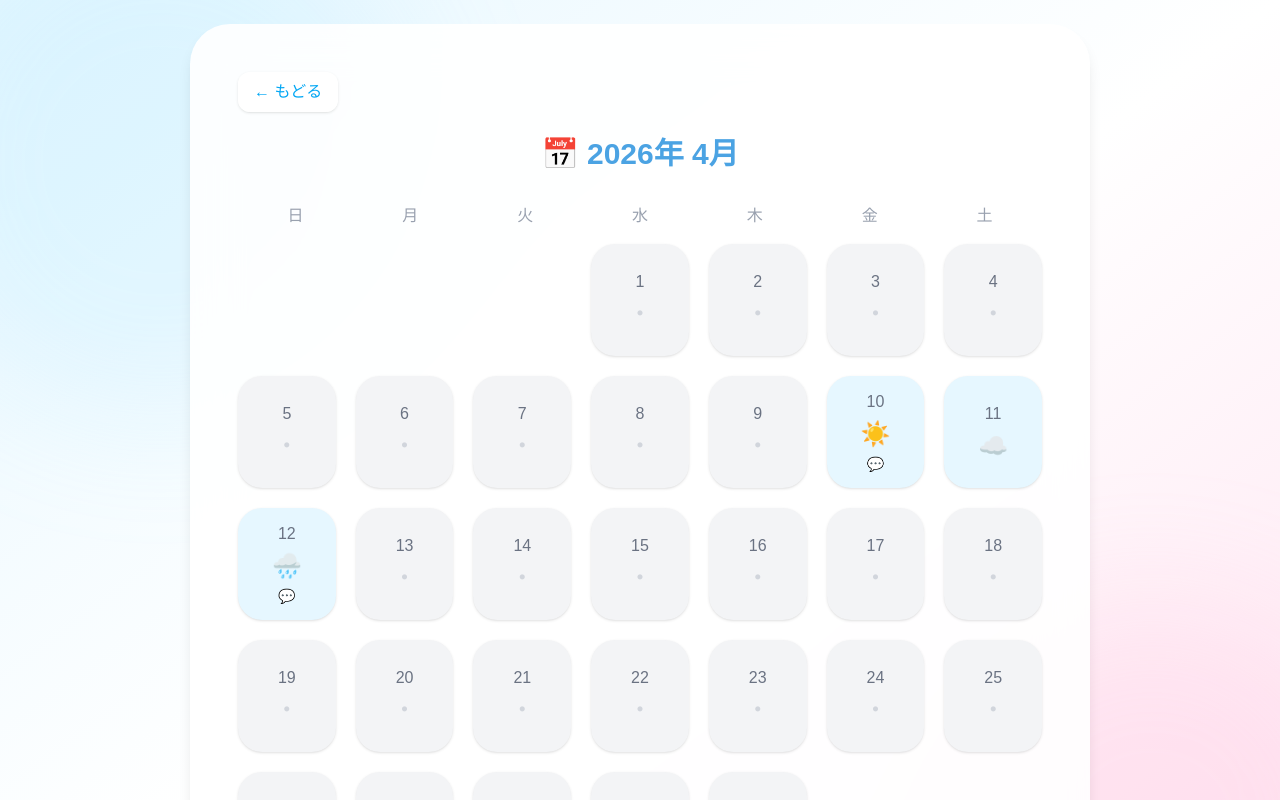
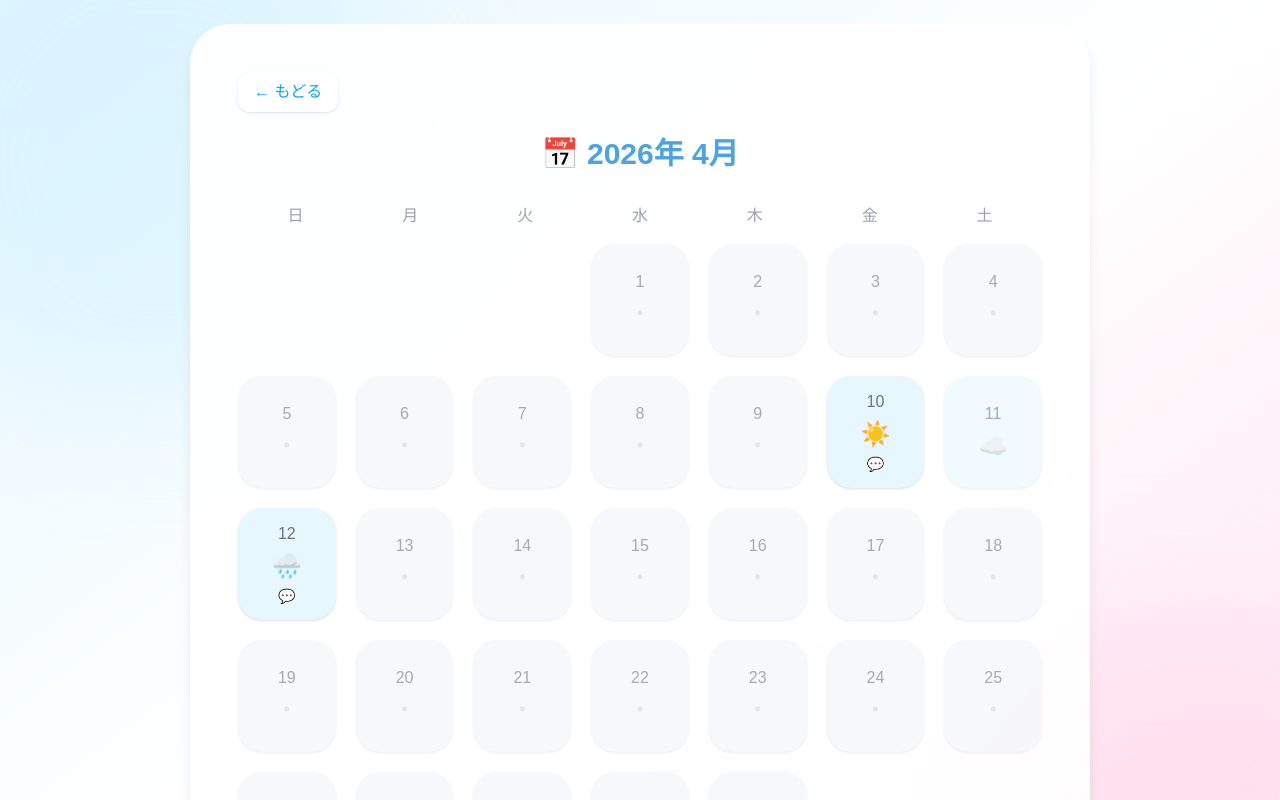
Before and after one commit to ms-engineer-bc26-01/teamC_section_7_new, a Next.js app in the folder frontend/: page /history in a window 1280 px wide. Shown: the top 800 px of the page. Built offline with nearby package versions, Linux system fonts and the light colour scheme; a web font is replaced by a local one.

Commit message:
fix:細かい修正した（KEY問題）

```diff
--- a/frontend/src/app/history/page.tsx
+++ b/frontend/src/app/history/page.tsx
@@ -28,7 +28,7 @@ export default function HistoryPage() {
   const weekDays = ["日", "月", "火", "水", "木", "金", "土"];
 
   return (
-    <main className="min-h-screen flex items-center justify-center bg-gradient-to-br from-[#E6F7FF] via-white to-[#FFE4F1] relative overflow-hidden p-6">
+    <main className="flex-1 flex items-center justify-center bg-gradient-to-br from-[#E6F7FF] via-white to-[#FFE4F1] relative overflow-hidden p-6">
 
       {/* 背景ぼかし */}
       <div className="absolute -top-24 -left-24 w-[32rem] h-[32rem] bg-[#A7E3FF]/20 rounded-full blur-3xl" />
@@ -37,18 +37,17 @@ export default function HistoryPage() {
       {/* メインカード */}
       <div className="relative z-10 w-[900px] bg-white/90 backdrop-blur-xl rounded-[40px] p-12 shadow-lg">
 
-        {/* 🔙 戻るボタン */}
+        {/* 戻る */}
         <div className="mb-6">
           <button
             onClick={() => router.push("/home")}
-            className="px-4 py-2 bg-white/80 backdrop-blur rounded-xl shadow-sm
-                       text-sky-500 hover:scale-105 transition-all"
+            className="px-4 py-2 bg-white/80 backdrop-blur rounded-xl shadow-sm text-sky-500 hover:scale-105 transition-all"
           >
             ← もどる
           </button>
         </div>
 
-        {/* 月表示 */}
+        {/* タイトル */}
         <h1 className="text-3xl font-bold text-[#4BA3E3] text-center mb-8">
           📅 {year}年 {month}月
         </h1>
@@ -63,7 +62,9 @@ export default function HistoryPage() {
         {/* カレンダー */}
         <div className="grid grid-cols-7 gap-5">
           {calendarDays.map((day, index) => {
-            if (!day) return <div key={index}></div>;
+            if (!day) {
+              return <div key={`empty-${index}`} />;
+            }
 
             const date = `${year}-${String(month).padStart(2, "0")}-${String(day).padStart(2, "0")}`;
 
@@ -72,19 +73,16 @@ export default function HistoryPage() {
 
             return (
               <button
-                key={day}
+                key={date}
                 onClick={() => {
                   if (hasComment) setSelectedDate(date);
                 }}
                 disabled={!hasComment}
-                className={`h-28 rounded-3xl flex flex-col items-center justify-center
+                className={`
+                  h-28 rounded-3xl flex flex-col items-center justify-center
                   transition-all shadow-sm
-                  ${
-                    hasData
-                      ? "bg-[#E6F7FF] hover:bg-[#D6F0FF] hover:scale-105"
-                      : "bg-[#F3F4F6] text-gray-300"
-                  }
-                  ${!hasComment && "cursor-not-allowed"}
+                  ${hasData ? "bg-[#E6F7FF] hover:bg-[#D6F0FF] hover:scale-105" : "bg-[#F3F4F6] text-gray-300"}
+                  ${!hasComment ? "cursor-not-allowed opacity-60" : ""}
                 `}
               >
                 {/* 日付 */}
@@ -97,9 +95,7 @@ export default function HistoryPage() {
 
                 {/* メモマーク */}
                 {hasComment && (
-                  <span className="text-sm mt-1 text-pink-400">
-                    💬
-                  </span>
+                  <span className="text-sm mt-1 text-pink-400">💬</span>
                 )}
               </button>
             );
@@ -127,21 +123,16 @@ export default function HistoryPage() {
               {data[selectedDate]?.mood}
             </div>
 
-            {/* メモタイトル */}
-            <p className="text-xs text-gray-400 mb-1">
-              ひとことメモ
-            </p>
-
-            {/* メモ内容 */}
+            {/* メモ */}
+            <p className="text-xs text-gray-400 mb-1">ひとことメモ</p>
             <p className="text-gray-700">
               {data[selectedDate]?.comment}
             </p>
 
-            {/* ボタン */}
+            {/* 閉じる */}
             <button
               onClick={() => setSelectedDate(null)}
-              className="mt-6 px-6 py-2 bg-gradient-to-r from-[#00CFFF] to-[#7ADFFF]
-                         text-white rounded-xl shadow-md hover:scale-105 transition-all"
+              className="mt-6 px-6 py-2 bg-gradient-to-r from-[#00CFFF] to-[#7ADFFF] text-white rounded-xl shadow-md hover:scale-105 transition-all"
             >
               とじる
             </button>
```
